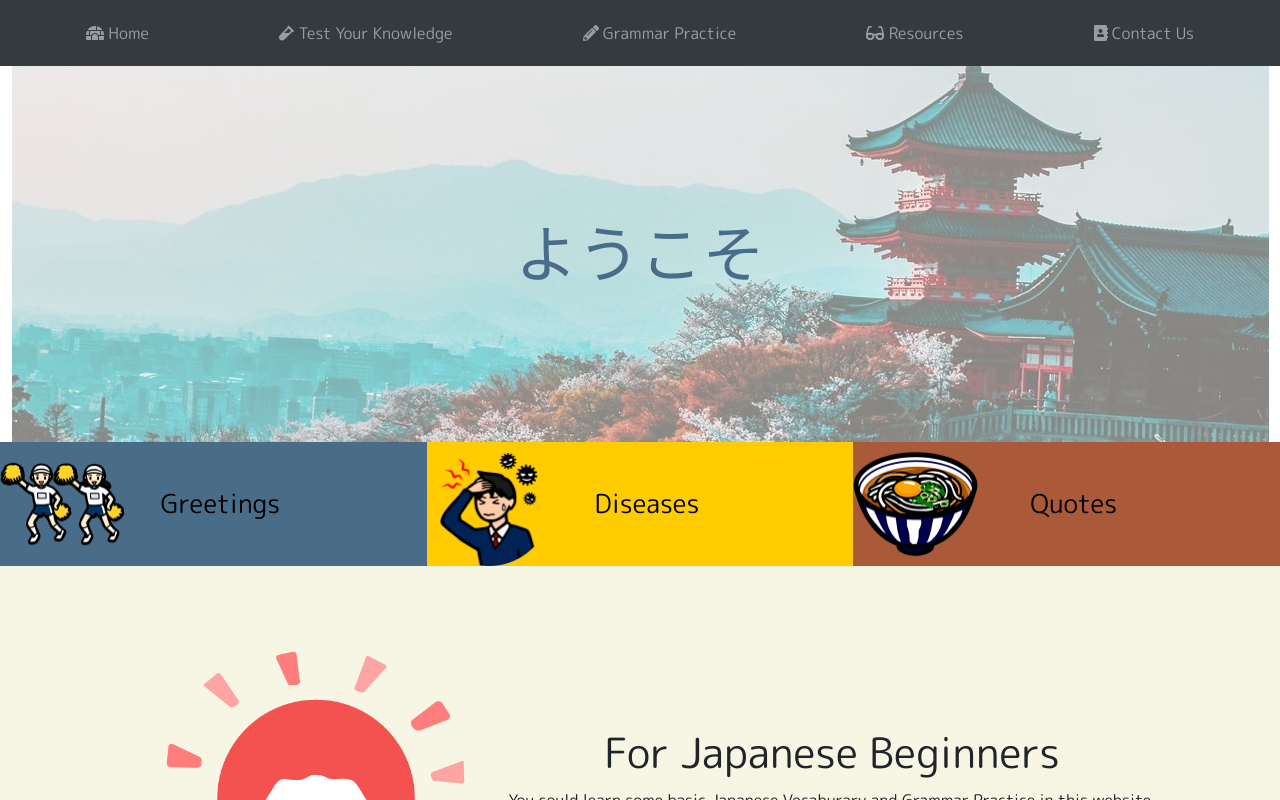
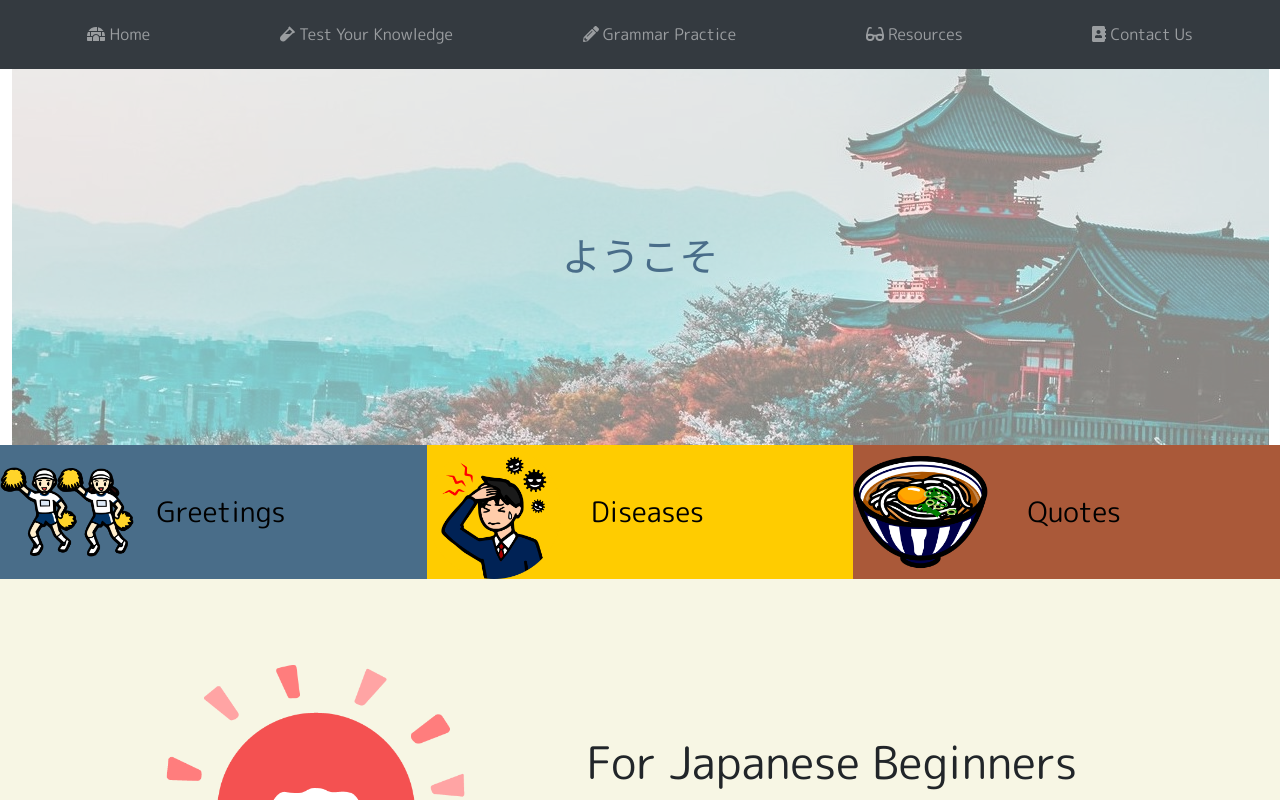
Before and after one commit to hejthere/jpisfun, a React (Create React App) app: page /jpisfun/ in a window 1280 px wide. Shown: the top 800 px of the page. Built offline with nearby package versions, Linux system fonts and the light colour scheme; the HTML template or start-up script is replaced by a standard one.

Commit message:
Route Attempt 1

```diff
--- a/src/App.js
+++ b/src/App.js
@@ -35,11 +35,11 @@ class App extends Component {
    <Navbar.Toggle/>
    <Navbar.Collapse>
      <Nav className='navBar' fill fluid>
-		 <Nav.Item><Nav.Link href="/jpisfun" ><FontAwesomeIcon icon={faIgloo} /> Home</Nav.Link> </Nav.Item>
-		 <Nav.Item><Nav.Link href="/jpisfun/test"><FontAwesomeIcon icon={faVial} /> Test Your Knowledge</Nav.Link></Nav.Item>
-     <Nav.Item><Nav.Link href="/jpisfun/grammar"><FontAwesomeIcon icon={faPencilAlt} /> Grammar Practice</Nav.Link></Nav.Item>
-		 <Nav.Item><Nav.Link href="/jpisfun/resources"><FontAwesomeIcon icon={faGlasses} /> Resources</Nav.Link> </Nav.Item>
-     <Nav.Item><Nav.Link href="/jpisfun/contactus"><FontAwesomeIcon icon={faAddressBook} /> Contact Us</Nav.Link></Nav.Item>
+		 <Nav.Item><Nav.Link href="/" ><FontAwesomeIcon icon={faIgloo} /> Home</Nav.Link> </Nav.Item>
+		 <Nav.Item><Nav.Link href="/#/test"><FontAwesomeIcon icon={faVial} /> Test Your Knowledge</Nav.Link></Nav.Item>
+     <Nav.Item><Nav.Link href="/#/grammar"><FontAwesomeIcon icon={faPencilAlt} /> Grammar Practice</Nav.Link></Nav.Item>
+		 <Nav.Item><Nav.Link href="/#/resources"><FontAwesomeIcon icon={faGlasses} /> Resources</Nav.Link> </Nav.Item>
+     <Nav.Item><Nav.Link href="/#/contactus"><FontAwesomeIcon icon={faAddressBook} /> Contact Us</Nav.Link></Nav.Item>
      </Nav>
      </Navbar.Collapse>
     </Navbar>
--- a/src/component/Home/Banner.js
+++ b/src/component/Home/Banner.js
@@ -9,7 +9,7 @@ return (
 
 <Container className='bannerContainer'fluid="true">
 <Image src={props.backgrounds} alt='background' fluid='true' style={{'opacity':'0.5'}}/>
-<p className="bannertext"> ようこそ</p>
+<h3 className="bannertext"> ようこそ</h3>
 </Container>
 
 )
--- a/src/component/Home/home.css
+++ b/src/component/Home/home.css
@@ -53,7 +53,6 @@
 /* banner  */
 
 .bannertext {
-    font-size: 3rem;
     position: absolute;
             top: 50%;
             left: 50%;
--- a/src/style.scss
+++ b/src/style.scss
@@ -87,10 +87,18 @@ $theme-colors: map-merge(
   ),
   $theme-colors
 );
+
 $enable-responsive-font-sizes:                true;
 html {
     font-size: 1rem;
   }
+
+  @include media-breakpoint-up(xs) {
+    html {
+      font-size: 0.9rem;
+    }
+  }
+
 
   @include media-breakpoint-up(sm) {
     html {
@@ -110,5 +118,11 @@ html {
     }
   }
 
+  @include media-breakpoint-up(xl) {
+    html {
+      font-size: 1.4rem;
+    }
+  }
+
 
 @import "node_modules/bootstrap/scss/bootstrap";
```
